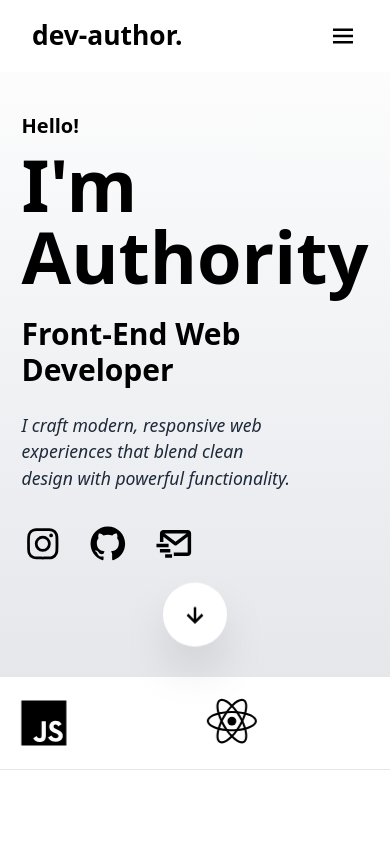
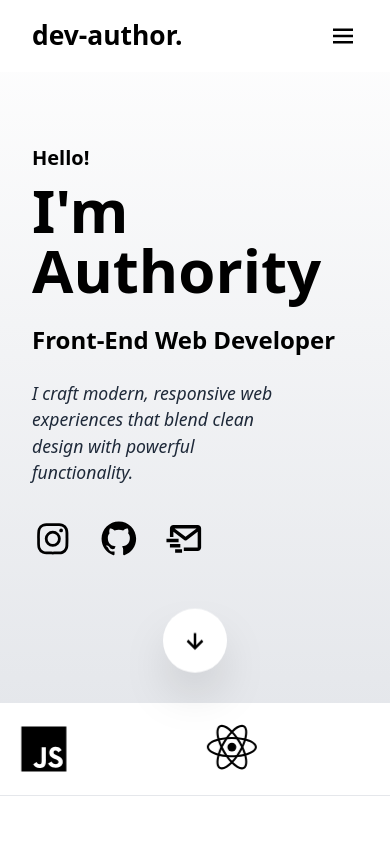
Before and after one commit to deauthor1234/portfolio, a React (Vite) app: page / in a window 390 px wide. Shown: the top 844 px of the page. Built offline with nearby package versions, Linux system fonts and the light colour scheme.

Commit message:
Make hero look more responsive

```diff
--- a/src/components/Hero.jsx
+++ b/src/components/Hero.jsx
@@ -4,12 +4,12 @@ import { BiDownArrowAlt, BiLogoGithub, BiLogoInstagram, BiMailSend } from "react
 
 const Hero = () => {
     return (
-        <header className="container-wrapper items-center relative h-[100vh] min-[950px]:min-h-[40rem] min-[950px]:max-h-[1080px] max-[940px]:h-fit bg-linear-to-b from-transparent to-gray-200" id="intro">
-            <div className="flex justify-between items-center max-[950px]:py-28 container gap-10">
+        <header className="container-wrapper items-center relative min-[950px]:min-h-[40rem] min-[950px]:max-h-[1080px] bg-linear-to-b from-transparent to-gray-200" id="intro">
+            <div className="flex justify-between items-center max-[950px]:py-36 container gap-10">
                 <div className="size-full">
                     <h2 className="font-bold text-2xl max-[1200px]:text-xl" data-aos="fade-right">Hello!</h2>
-                    <h1 className="text-8xl font-extrabold mt-2 mb-6 max-[1200px]:text-7xl" data-aos="fade-left" data-aos-delay="200">I'm Authority</h1>
-                    <h3 className="font-bold text-4xl max-[1200px]:text-3xl" data-aos="fade-right" data-aos-delay="400">Front-End Web Developer</h3>
+                    <h1 className="text-8xl font-extrabold mt-2 mb-6 max-[1200px]:text-7xl max-[550px]:text-6xl" data-aos="fade-left" data-aos-delay="200">I'm Authority</h1>
+                    <h3 className="font-bold text-4xl max-[1200px]:text-3xl max-[550px]:text-2xl" data-aos="fade-right" data-aos-delay="400">Front-End Web Developer</h3>
                     <h2 className="text-[1.1rem] mt-6 mb-8 font-medium italic max-w-[80%] text-gray-800" data-aos="fade-left" data-aos-delay="600">I craft modern, responsive web experiences that blend clean design with powerful functionality.</h2>
                     <div className="flex font-extrabold text-[2.6rem] gap-6">
                         <a className="group" href="https://www.instagram.com/authority.dev/" data-aos="zoom-in" data-aos-delay="800"><BiLogoInstagram className="group-hover:scale-115 duration-150" /></a>
```
